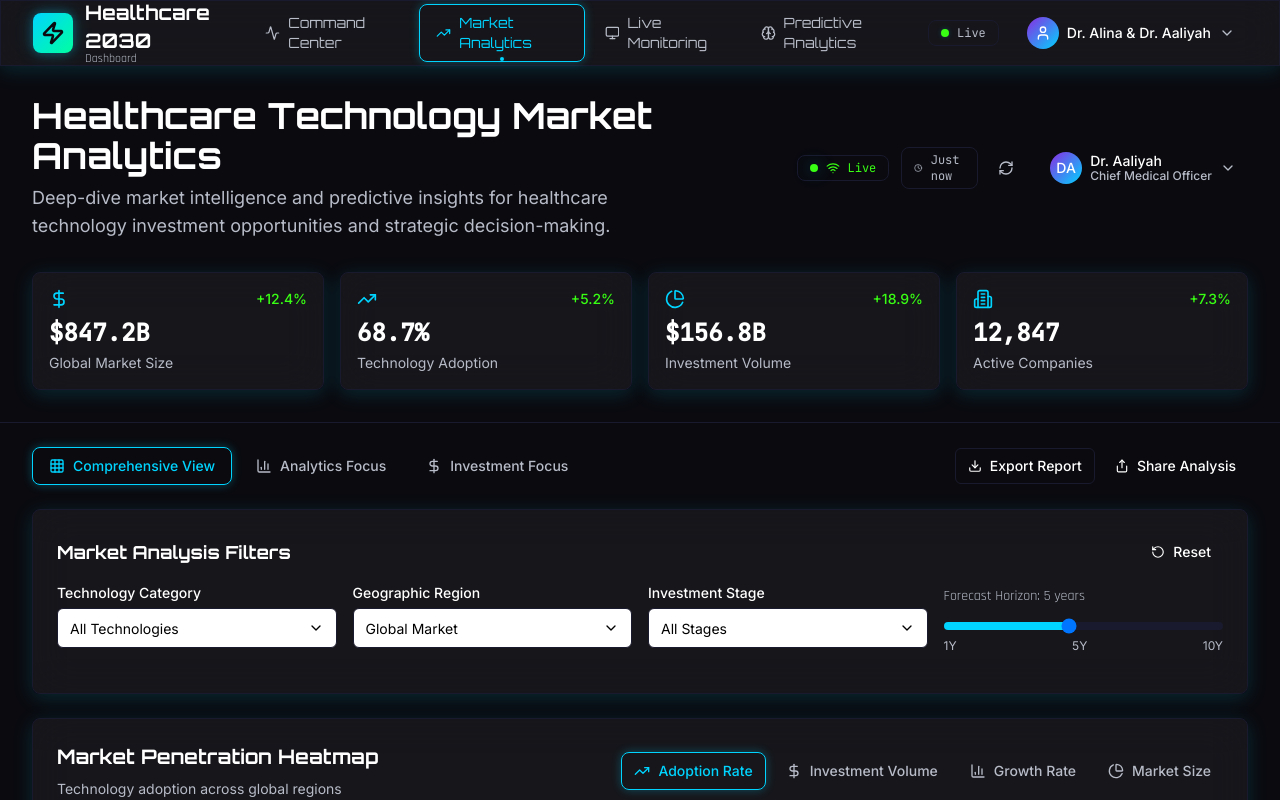
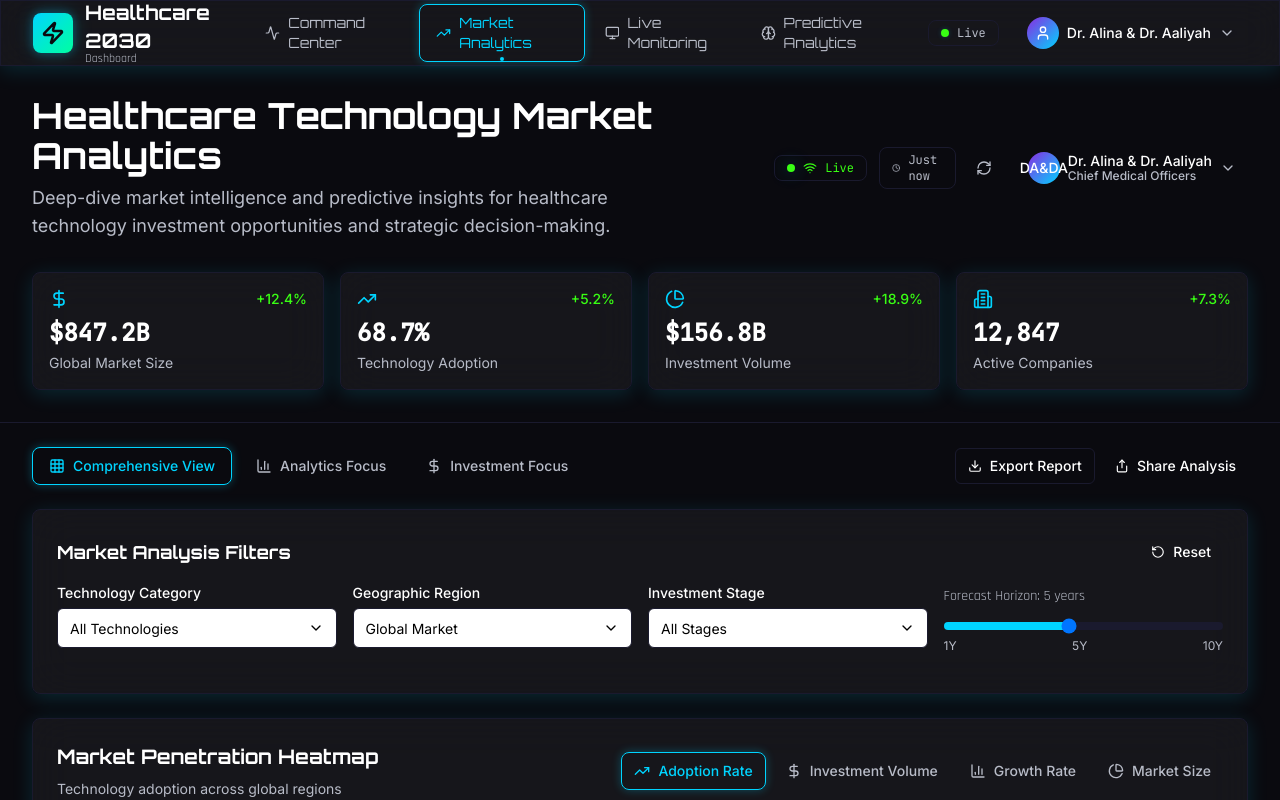
Before and after one commit to rht1419/healthcare_2030_dashboard, a React (Vite) app: page /healthcare-technology-market-analytics in a window 1280 px wide. Shown: the top 800 px of the page. Built offline with nearby package versions, Linux system fonts and the light colour scheme.

Commit message:
Update UserContextPanel default user to Dr. Alina & Dr. Aaliyah as Chief Medical Officers
cgen-7525c59ffbf0469f82cff9f048482f60

```diff
--- a/src/components/ui/UserContextPanel.jsx
+++ b/src/components/ui/UserContextPanel.jsx
@@ -4,8 +4,8 @@ import Button from './Button';
 
 const UserContextPanel = ({
   user = {
-    name: 'Dr. Aaliyah',
-    role: 'Chief Medical Officer',
+    name: 'Dr. Alina & Dr. Aaliyah',
+    role: 'Chief Medical Officers',
     department: 'Strategic Analytics',
     permissions: ['executive', 'analytics', 'reports']
   },
```
